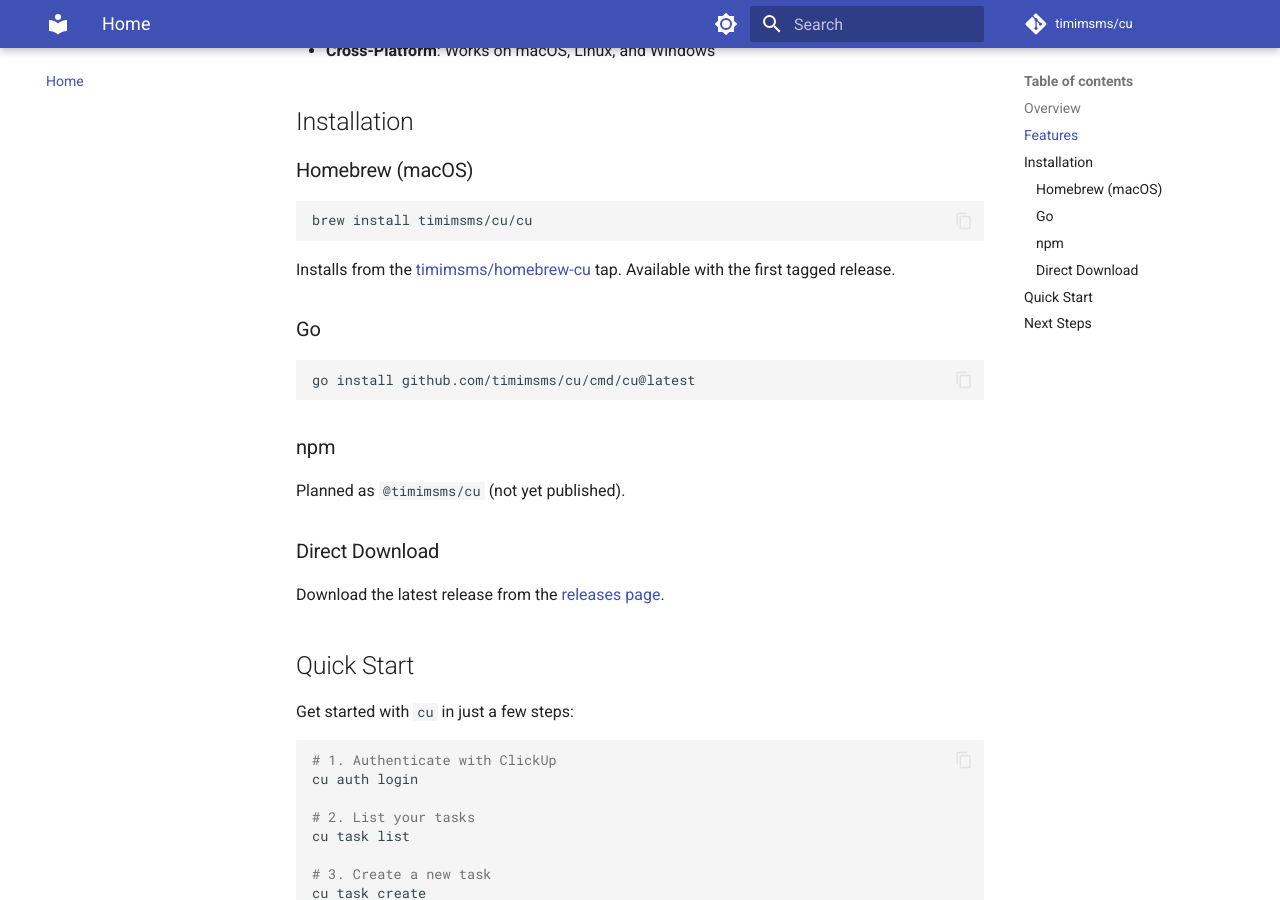
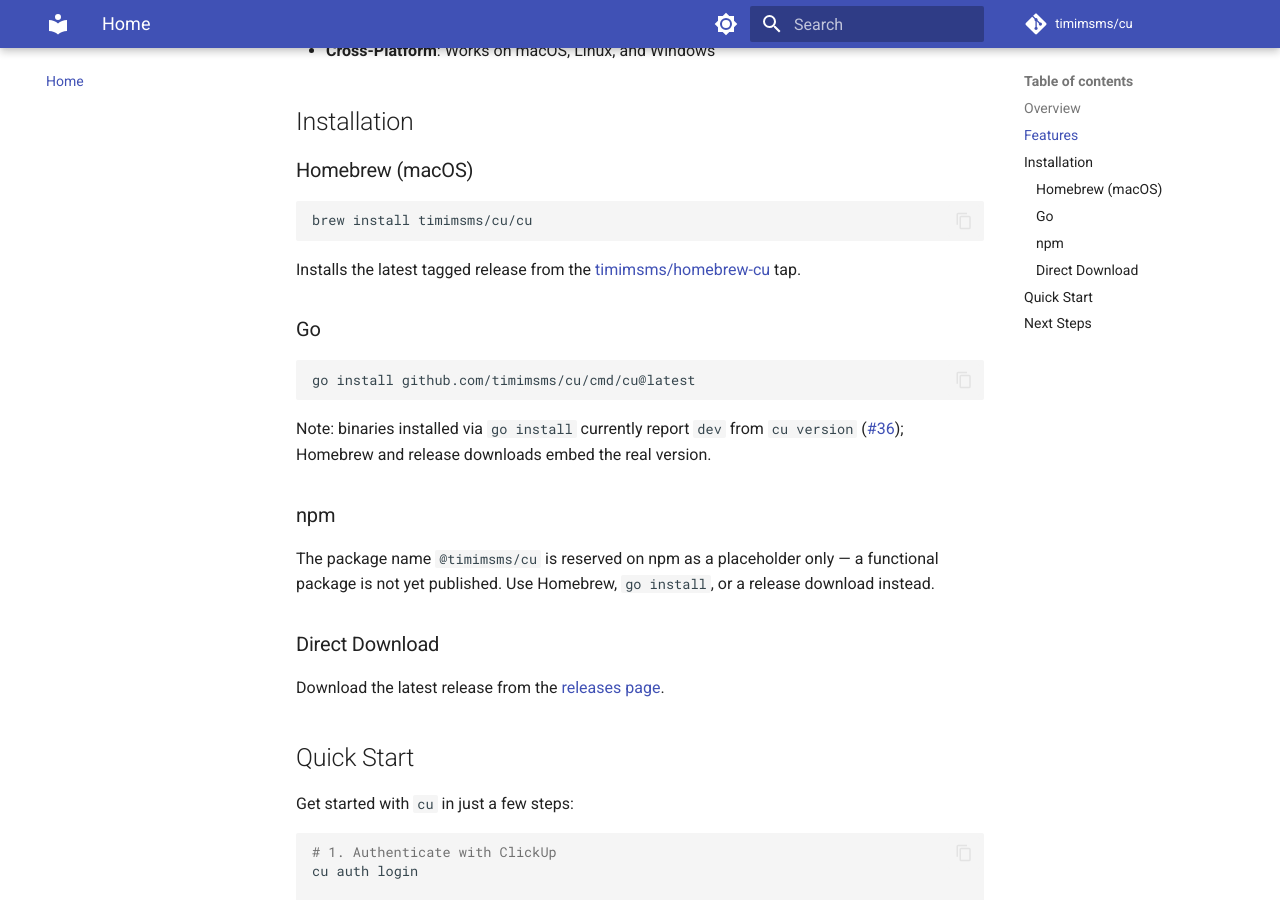
Before and after one commit to timimsms/cu, an MkDocs documentation site: the page built from docs/site/index.md, in a window 1280 px wide and 900 px high, scrolled down 869 px. Built offline with MkDocs 1.6.1 and Material for MkDocs 9.7.7, drawn with Linux system fonts in a browser that asks for light colours; comment, search, counter and statistics services are not loaded.

Commit message:
docs: refresh site and README for post-v0.1.0 accuracy
- Drop stale "Available with the first tagged release" Homebrew phrasing
  now that v0.1.0 shipped (README, site homepage)
- Clarify npm status: @timimsms/cu is a reserved placeholder only, no
  functional package published, no install command advertised
- Note the go-install "dev" version caveat with a link to #36
- Cross-reference planned env-token fallback (#26) on the auth page
- Enable content.action.edit so the configured edit_uri actually renders
- Narrow deploy-docs path trigger to docs/site/** (design docs no longer
  trigger Pages deploys)
- Pin mkdocs-material to 9.x in deploy and CI workflows

Co-Authored-By: Claude Fable 5 <noreply@anthropic.com>

````diff
--- a/docs/site/index.md
+++ b/docs/site/index.md
@@ -29,7 +29,7 @@ A GitHub CLI-inspired command-line interface for ClickUp.
 brew install timimsms/cu/cu
 ```
 
-Installs from the [timimsms/homebrew-cu](https://github.com/timimsms/homebrew-cu) tap. Available with the first tagged release.
+Installs the latest tagged release from the [timimsms/homebrew-cu](https://github.com/timimsms/homebrew-cu) tap.
 
 ### Go
 
@@ -37,9 +37,11 @@ Installs from the [timimsms/homebrew-cu](https://github.com/timimsms/homebrew-cu
 go install github.com/timimsms/cu/cmd/cu@latest
 ```
 
+Note: binaries installed via `go install` currently report `dev` from `cu version` ([#36](https://github.com/timimsms/cu/issues/36)); Homebrew and release downloads embed the real version.
+
 ### npm
 
-Planned as `@timimsms/cu` (not yet published).
+The package name `@timimsms/cu` is reserved on npm as a placeholder only — a functional package is not yet published. Use Homebrew, `go install`, or a release download instead.
 
 ### Direct Download
 
--- a/mkdocs.yml
+++ b/mkdocs.yml
@@ -28,6 +28,7 @@ theme:
     - search.highlight
     - content.tabs.link
     - content.code.copy
+    - content.action.edit
 
 nav:
   - Home: index.md
````
Also changed, not shown: README.md (+4 -2 lines), docs/site/authentication.md (+1 -1 lines), 2 other files.
